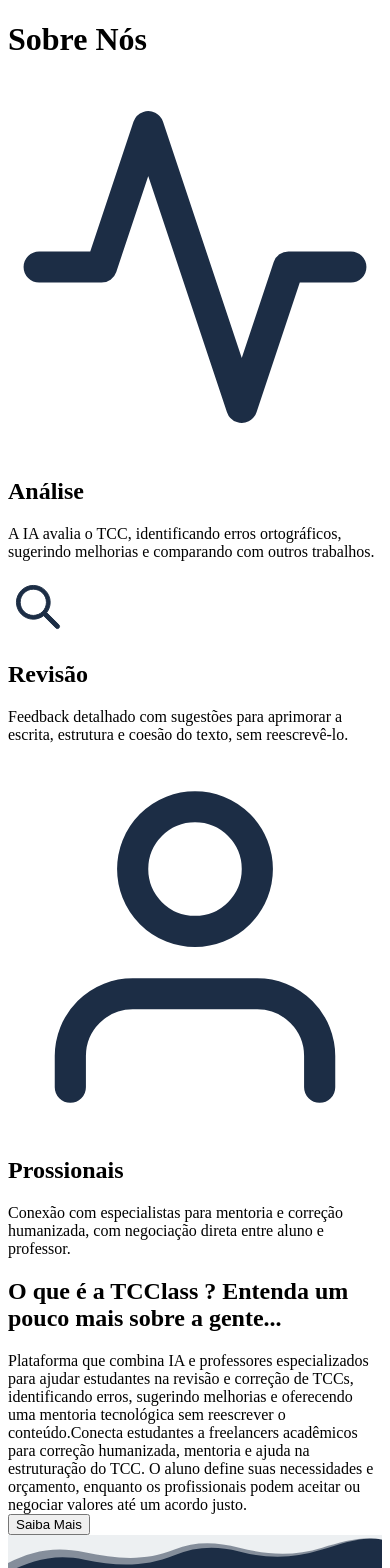
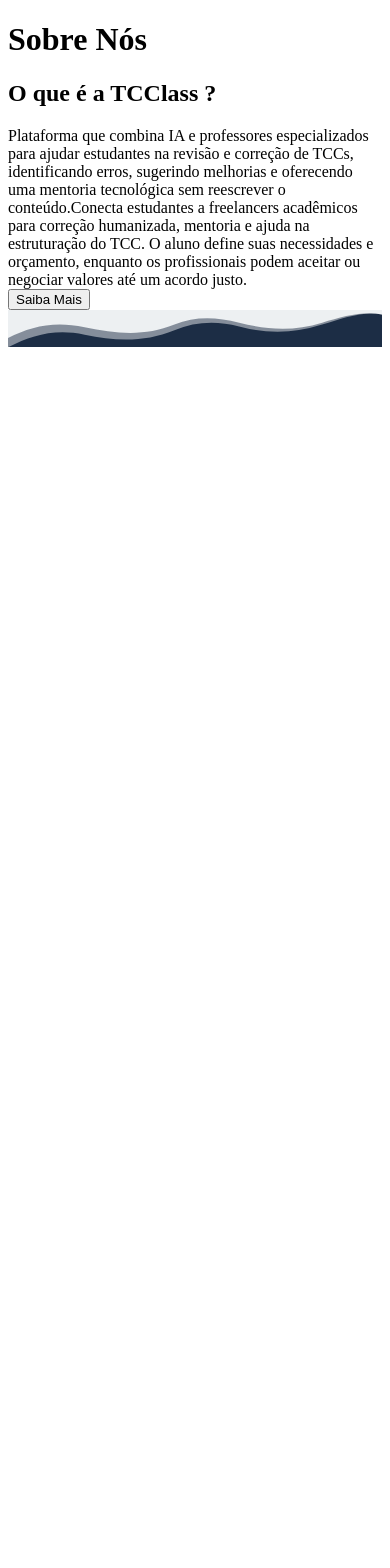
Before and after one commit to AndreCarlos007/TCClassNew.jsx, a Next.js app: page /Sobre in a window 390 px wide. Shown: the top 1568 px of the page. After the commit the page ends 844 px from the top, so only its background shows below. Built offline with nearby package versions, Linux system fonts and the light colour scheme.

Commit message:
:iphone: fix: Tcclass ia e prof pages responsivas para todos os dispositivos, algumas alterações de interface, min-h-screen para todas as seções

```diff
--- a/src/pages/Home.jsx
+++ b/src/pages/Home.jsx
@@ -2,8 +2,8 @@
 
 const Home = () => {
   return (
-    <div id="section1" className="flex flex-col ">
-      <div className="mt-36 mx-[2.125rem] max-w-[100vw] text-center md:flex justify-center items-center md:gap-16 ">
+    <div id="section1" className="flex flex-col">
+      <div className=" mt-32 md:mt-0 mx-[2.125rem] max-w-[100vw] min-h-screen text-center md:flex justify-center items-center md:gap-16 ">
         <div className="flex flex-col md:max-w-md">
           <h1 className="text-5xl text-wrap sm:text-6xl font-Radio_Canada_Big font-bold text-colorTextPrimary text-center md:text-left">
             REVISE <span className="text-colorTextSecundary">E</span> CORRIJA{" "}
--- a/src/pages/Sobre.jsx
+++ b/src/pages/Sobre.jsx
@@ -1,10 +1,9 @@
 import React from "react";
-import Image from "next/image";
 
 const Sobre = () => {
   return (
     <div id="section2" className="bg-bgColorGray mt-16">
-      <div className="flex flex-col ">
+      <div className="flex flex-col min-h-screen">
         <div className="mt-[5.5rem] mb-[5rem] mx-[2.125rem]  max-w-[100vw]  ">
           <div>
             <div className="mb-10 md:mb-0">
@@ -12,98 +11,15 @@
                 Sobre Nós
                 <div className="flex justify-center border-b border-colorTextPrimary mx-[30vw]"></div>
               </h1>
-
             </div>
           </div>
-          <div className="flex flex-col justify-center md:flex-row md:gap-10 md:items-center ">
-            <section className="">
-              <div className="flex flex-col md:flex-row md:gap-5  items-center">
-                <div>
-                  <svg
-                    fill="none"
-                    stroke="#1c2d45"
-                    strokeLinecap="round"
-                    strokeLinejoin="round"
-                    strokeWidth="2"
-                    className="w-16 h-16"
-                    viewBox="0 0 24 24"
-                  >
-                    <path d="M22 12h-4l-3 9L9 3l-3 9H2"></path>
-                  </svg>
-                </div>
+          <div className="flex flex-col justify-center md:flex-row md:gap-32 md:items-center ">
 
-                <div>
-                  <h1 className="font-Radio_Canada_Big font-bold text-[2.1875rem] text-colorTextPrimary mt-[3rem]">
-                    Análise
-                  </h1>
-                  <p className="text-colorTextPrimary font-Space_Grotesk text-[1.375rem] md:text-base text-justify">
-                    A IA avalia o TCC, identificando erros ortográficos,
-                    sugerindo melhorias e comparando com outros trabalhos.
-                  </p>
-                </div>
-              </div>
-
-              <div className="flex flex-col md:flex-row md:gap-5 items-center mt-[1rem] ">
-                <div>
-                  <svg
-                    xmlns="http://www.w3.org/2000/svg"
-                    viewBox="0 0 64 64"
-                    width="60px"
-                    height="60px"
-                    stroke="#1c2d45"
-                    fill="#1c2d45"
-                  >
-                    <path
-                      d="M 27 9 C 17.075 9 9 17.075 9 27 C 9 36.925 17.075 45 27 45 C 31.129213 45 34.9263 43.587367 37.966797 41.240234 L 51.048828 54.322266 C 51.952828 55.226266 53.418266 55.226266 54.322266 54.322266 C 55.226266 53.418266 55.226266 51.952828
-                    54.322266 51.048828 L 41.240234 37.966797 C 43.587367 34.9263 45 31.129213 45 27 C 45 17.075 36.925 9 27 9 z M 27 13 C 34.719 13 41 19.281 41 27 C 41 34.719 34.719 41 27 41 C 19.281 41 13 34.719 13 27 C
-                    13 19.281 19.281 13 27 13 z"
-                    />
-                  </svg>
-                </div>
-
-                <div>
-                  <h1 className="font-Radio_Canada_Big font-bold text-[2.1875rem] text-colorTextPrimary mt-[1rem]">
-                    Revisão
-                  </h1>
-                  <p className="text-colorTextPrimary font-Space_Grotesk text-[1.375rem] md:text-base text-justify ">
-                    Feedback detalhado com sugestões para aprimorar a escrita,
-                    estrutura e coesão do texto, sem reescrevê-lo.
-                  </p>
-                </div>
-              </div>
-
-              <div className="flex flex-col md:flex-row md:gap-5 items-center mt-[1rem]">
-                <div>
-                  <svg
-                    fill="none"
-                    stroke="#1c2d45"
-                    strokeLinecap="round"
-                    strokeLinejoin="round"
-                    strokeWidth="2"
-                    className="w-16 h-16"
-                    viewBox="0 0 24 24"
-                  >
-                    <path d="M20 21v-2a4 4 0 00-4-4H8a4 4 0 00-4 4v2"></path>
-                    <circle cx="12" cy="7" r="4"></circle>
-                  </svg>
-                </div>
-                <div>
-                  <h1 className="font-Radio_Canada_Big  font-bold text-[2.1875rem] text-colorTextPrimary mt-[3rem]">
-                    Prossionais
-                  </h1>
-                  <p className="text-colorTextPrimary font-Space_Grotesk text-[1.375rem] md:text-base text-justify  ">
-                    Conexão com especialistas para mentoria e correção
-                    humanizada, com negociação direta entre aluno e professor.
-                  </p>
-                </div>
-              </div>
-            </section>
-
-            <section className=" md:max-w-[45vw]">
+            <section className="md:max-w-[50vw]">
               <div className="flex flex-col mt-8 items-center">
               <div className="flex flex-col items-center lg:flex-row gap-5">
-              <h1 className="text-[2rem] text-colorTextPrimary font-Radio_Canada_Big font-bold">
-                O que é a TCClass ? Entenda um pouco mais sobre a gente...
+              <h1 className="text-[2rem]  text-colorTextPrimary font-Radio_Canada_Big font-bold">
+                O que é a TCClass ?
               </h1>
 
             </div>
```
Also changed, not shown: src/pages/Tccia.jsx (+10 -4 lines), src/pages/Tccprof.jsx (+8 -3 lines).
